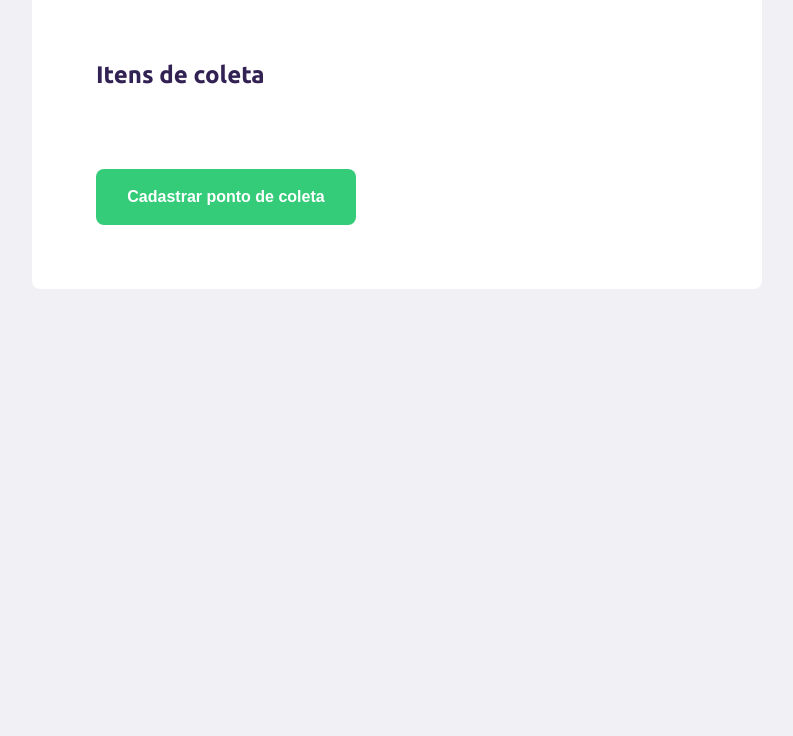
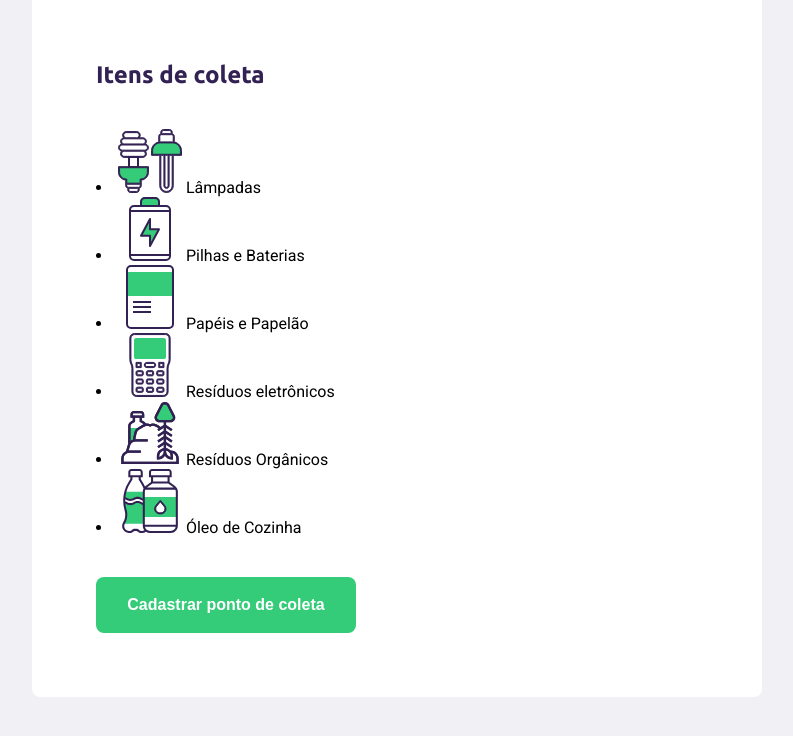
Before and after one commit to cleberbonifacio/ecoleta-front, a plain HTML site: page create-point.html in a window 1280 px wide. Shown: the part 706-1442 px from the top of the page, without its empty margins (243-1036 px from the left). Before the commit the page ends 1075 px from the top, so only its background shows below. Drawn offline with Linux system fonts and the light colour scheme; no server answers.

Commit message:
items de coleta

```diff
--- a/create-point.html
+++ b/create-point.html
@@ -31,29 +31,29 @@
           </legend>
           <div class="field">
             <label for="name">Nome da entidade</label>
-            <input type="text" name="name" id="name" />
+            <input type="text" name="name" id="name" required />
           </div>
           <div class="field-group">
             <div class="field">
               <label for="address">Endereço</label>
-              <input type="text" name="name" id="address" />
+              <input type="text" name="name" id="address" required />
             </div>
             <div class="field">
               <label for="numero">Número/Complemento</label>
-              <input type="text" name="numero" id="numero" />
+              <input type="text" name="numero" id="numero" required />
             </div>
           </div>
           <div class="field-group">
             <div class="field">
               <label for="uf">Estado</label>
               <input type="hidden" name="state" value="" />
-              <select name="uf" id="uf">
+              <select name="uf" id="uf" required>
                 <option value="0">Selecione um Estado</option>
               </select>
             </div>
             <div class="field">
               <label for="city">Cidade</label>
-              <select name="city" id="city" disabled>
+              <select name="city" id="city" disabled required>
                 <option value="0">Selecione uma Cidade</option>
               </select>
             </div>
@@ -63,6 +63,41 @@
           <legend>
             <h2>Itens de coleta</h2>
           </legend>
+          <div class="items-grid">
+            <li data-id="1">
+              <img src="/assets/icones/lampadas.svg" alt="Lâmpadas" />
+              <span>Lâmpadas</span>
+            </li>
+            <li data-id="2">
+              <img src="/assets/icones/baterias.svg" alt="Pilhas e Baterias" />
+              <span>Pilhas e Baterias</span>
+            </li>
+            <li data-id="3">
+              <img
+                src="/assets/icones/papeis-papelao.svg"
+                alt="Papéis e Papelão"
+              />
+              <span>Papéis e Papelão</span>
+            </li>
+            <li data-id="4">
+              <img
+                src="/assets/icones/eletronicos.svg"
+                alt="Resíduos eletrônicos"
+              />
+              <span>Resíduos eletrônicos</span>
+            </li>
+            <li data-id="5">
+              <img
+                src="/assets/icones/organicos.svg"
+                alt="Resíduos Orgânicos"
+              />
+              <span>Resíduos Orgânicos</span>
+            </li>
+            <li data-id="6">
+              <img src="/assets/icones/oleo.svg" alt="Óleo de Cozinha" />
+              <span>Óleo de Cozinha</span>
+            </li>
+          </div>
         </fieldset>
         <button type="submit ">Cadastrar ponto de coleta</button>
       </form>
--- a/scripts/create-point.js
+++ b/scripts/create-point.js
@@ -22,6 +22,9 @@ function getCities(event) {
   const indexOfSelectedState = event.target.selectedIndex;
   stateInput.value = event.target.options[indexOfSelectedState].text;
 
+  citySelect.innerHTML = `<option value=>Selecione a Cidade</option>`;
+  citySelect.disabled = false;
+
   fetch(url)
     .then((res) => res.json())
     .then((cities) => {
```
